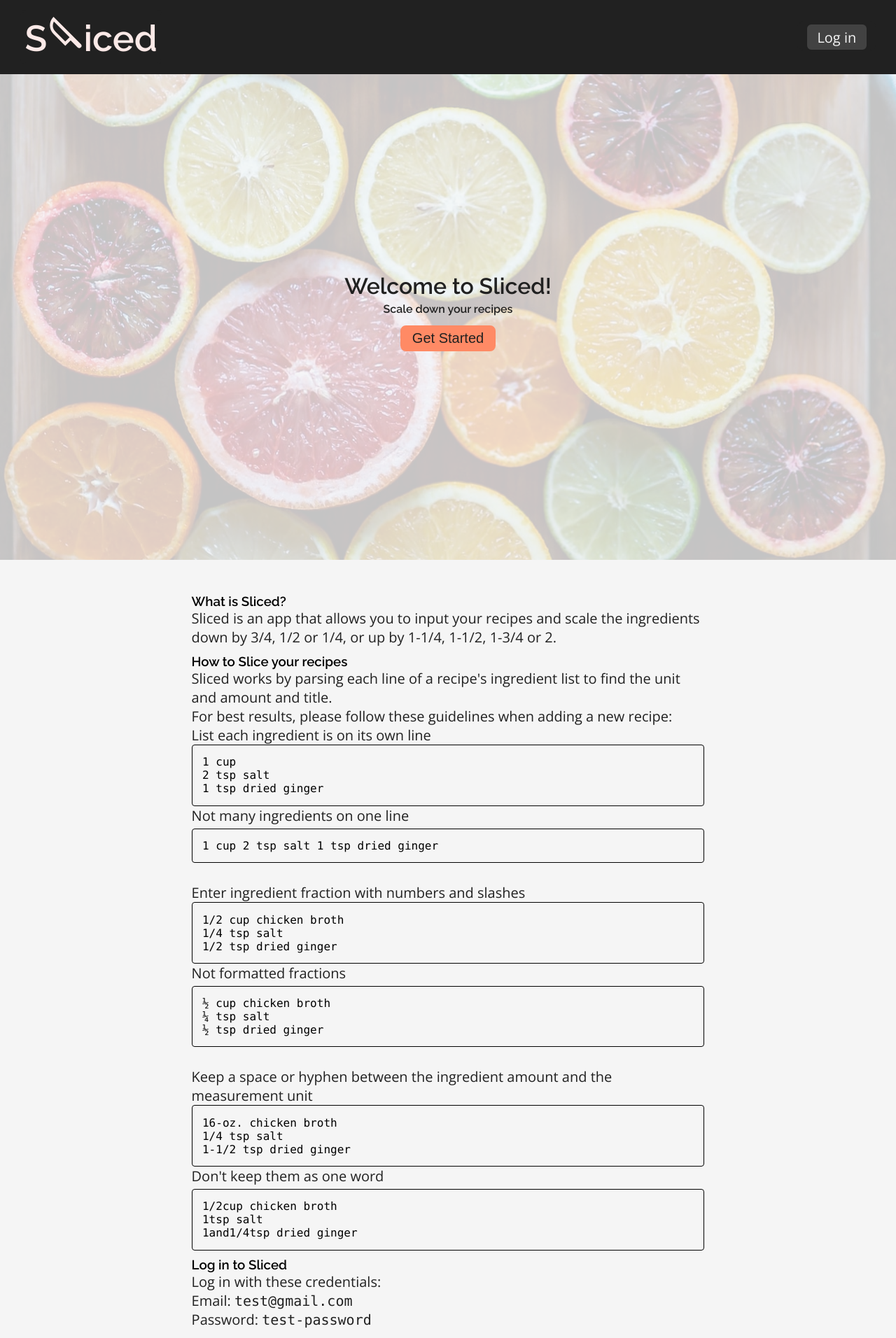
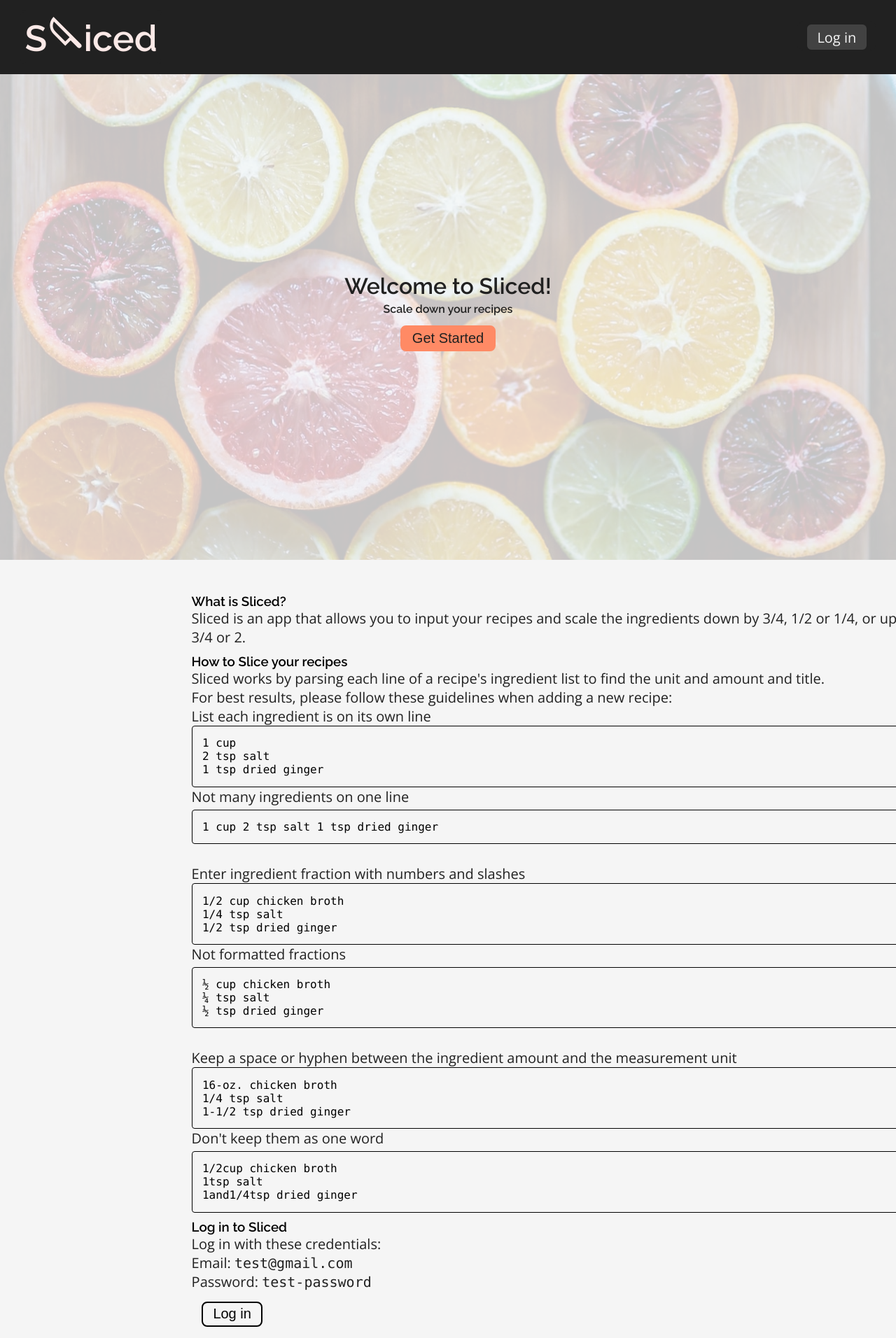
Before and after one commit to rachelrly/sliced-client, a React (Create React App) app: page / in a window 1280 px wide. Shown: the top 1912 px of the page at 70% size. Built offline with nearby package versions, Linux system fonts and the light colour scheme.

Commit message:
next commit

```diff
--- a/src/components/RecipeList/RecipeList.css
+++ b/src/components/RecipeList/RecipeList.css
@@ -3,7 +3,7 @@
 section {
     padding: var(--spacer--med);
     height: 100%;
-    width: 100%;
+    width: 94vw;
     display: flex;
     flex-direction: column;
     justify-content: flex-start;
```
